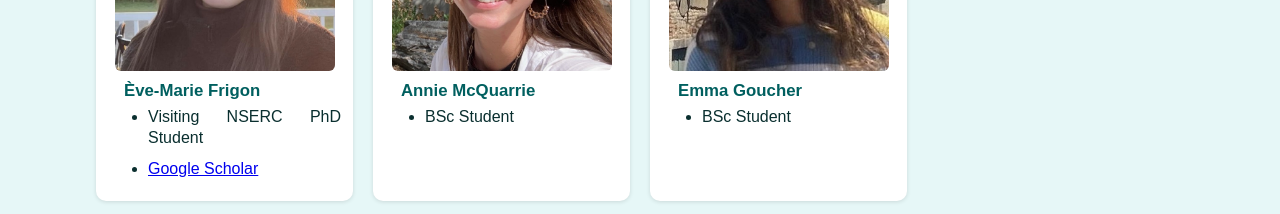
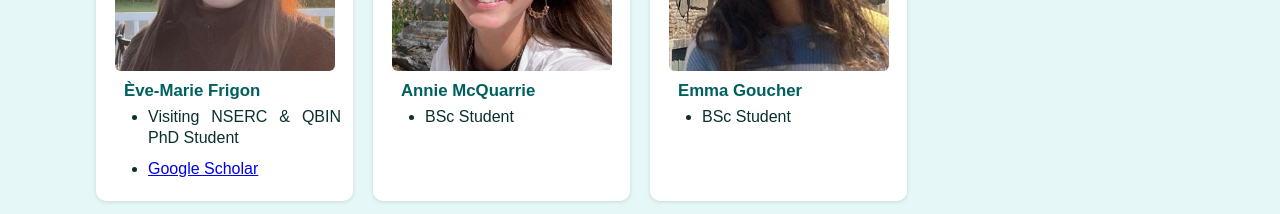
Before and after one commit to VANDAlab/VANDAlab.github.io, a Jekyll site: the page team.html, which Jekyll copies as it is, in a window 1280 px wide and 900 px high, scrolled down 2250 px. Shown: the part 683-897 px from the top of the window. Built offline with Jekyll 4.4.1, drawn with Linux system fonts in a browser that asks for light colours; some of the changed lines change nothing that is shown.

Commit message:
Update team.html

```diff
--- a/team.html
+++ b/team.html
@@ -85,8 +85,9 @@
 
     <div class="person">
         <img src="team/aliza.jpg" alt="empty">
-        <h3>Aliza Brzezinski-Rittner</h3> <li>FRQS & HBHL PhD Candidate</li>
+        <h3>Aliza Brzezinski-Rittner</h3>
         <ul>
+        <li>FRQS & HBHL PhD Candidate</li>
         <li> <a href="https://scholar.google.ca/citations?user=cpNsUaoAAAAJ&hl=en&oi=ao" target="_blank">Google Scholar</a> </li>
         <li> <a href="https://twitter.com/AlBRzez">Twitter</a>, <a href="https://bsky.app/profile/albrzez.bsky.social" target="_blank">Bluesky</a></li>
         <li><a href="https://github.com/AlBRzez/">GitHub</a> </li>
@@ -95,8 +96,9 @@
 
     <div class="person">
         <img src="team/olivier.jpg" alt="empty">
-            <h3>Olivier Parent</h3> <li>ASRP, FRQS, & HBHL PhD Candidate</li>
+            <h3>Olivier Parent</h3>
         <ul>
+        <li>ASRP, FRQS, & HBHL PhD Candidate</li>
         <li> <a href="https://scholar.google.com/citations?user=bfEmYpEAAAAJ&hl=en" target="_blank">Google Scholar</a> </li>
         <li> <a href="https://twitter.com/oparent41">Twitter</a>, <a href="https://bsky.app/profile/did:plc:um6fwvjswz6p7xfprghzmntk" target="_blank">Bluesky</a> </li>
             </ul>
@@ -214,7 +216,7 @@
         <img src="team/evemarie.jpg" alt="Ève-Marie Frigon">
         <h3>Ève-Marie Frigon</h3>
         <ul>
-        <li>Visiting NSERC PhD Student</li>
+        <li>Visiting NSERC & QBIN PhD Student</li>
         <li><a href="https://scholar.google.com/citations?view_op=list_works&hl=fr&user=BytSs6kAAAAJ" target="_blank">Google Scholar</a></li>
             </ul>
     </div>
```
